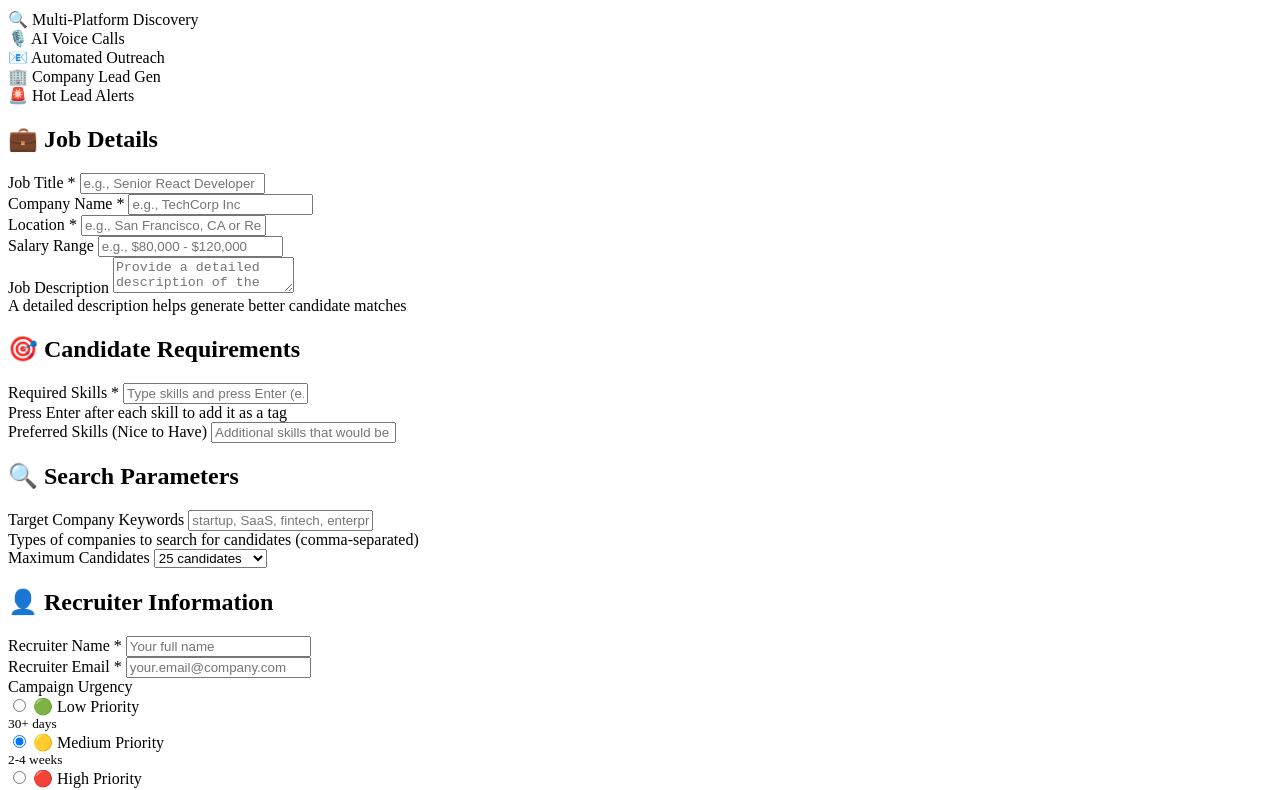
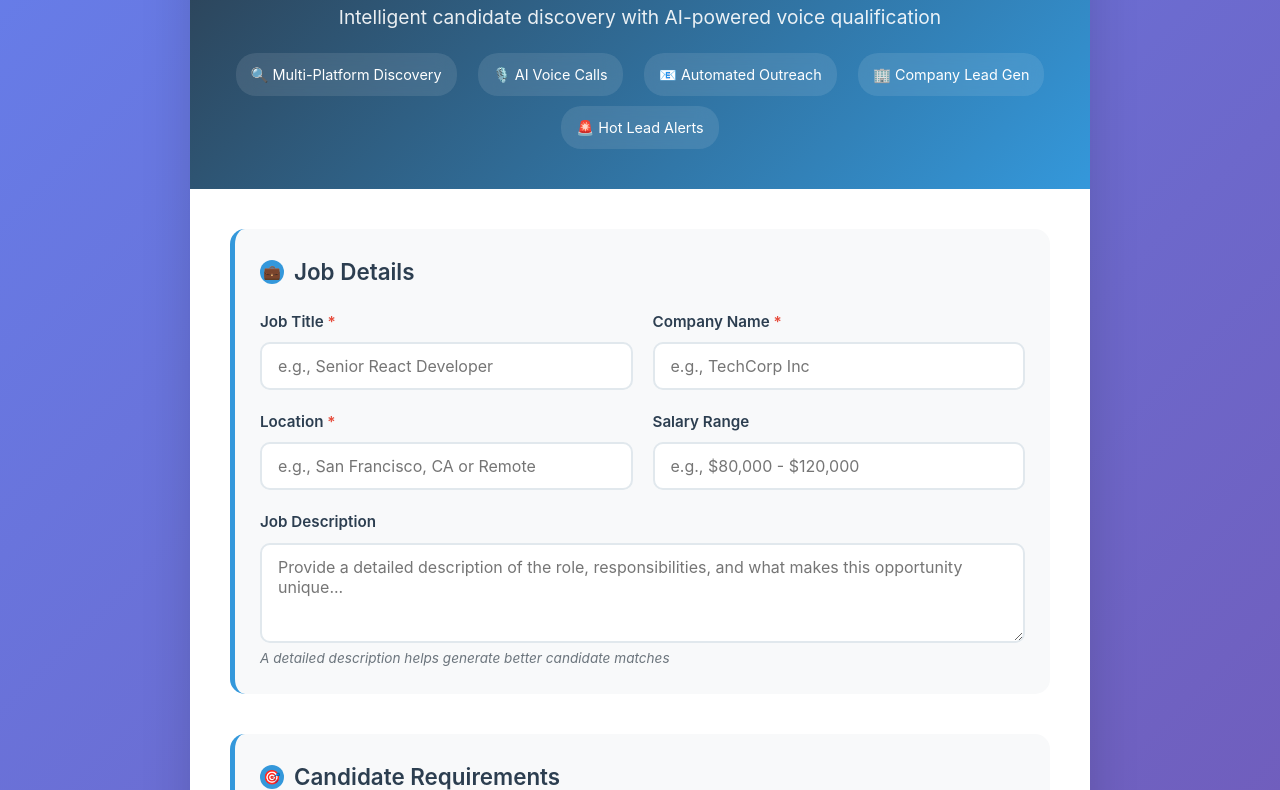
Before and after one commit to avnishgalactroopAI/recruitment-form, a plain HTML site: page index.html in a window 1280 px wide. Shown: the part 132-922 px from the top of the page. Drawn offline with Linux system fonts and the light colour scheme.

Commit message:
Update index.html

```diff
--- a/index.html
+++ b/index.html
@@ -1,3 +1,12 @@
+<!DOCTYPE html>
+<html lang="en">
+<head>
+    <meta charset="UTF-8">
+    <meta name="viewport" content="width=device-width, initial-scale=1.0">
+    <title>AI Voice Recruitment System</title>
+    <link rel="stylesheet" href="style.css">
+</head>
+<body>
     <div class="progress-indicator" id="progressIndicator"></div>
 
     <div class="demo-banner" id="demoBanner">
@@ -176,3 +185,7 @@
             </form>
         </div>
     </div>
+
+    <script src="script.js"></script>
+</body>
+</html>
```
Lines whose indentation alone changed are shown as unchanged.
